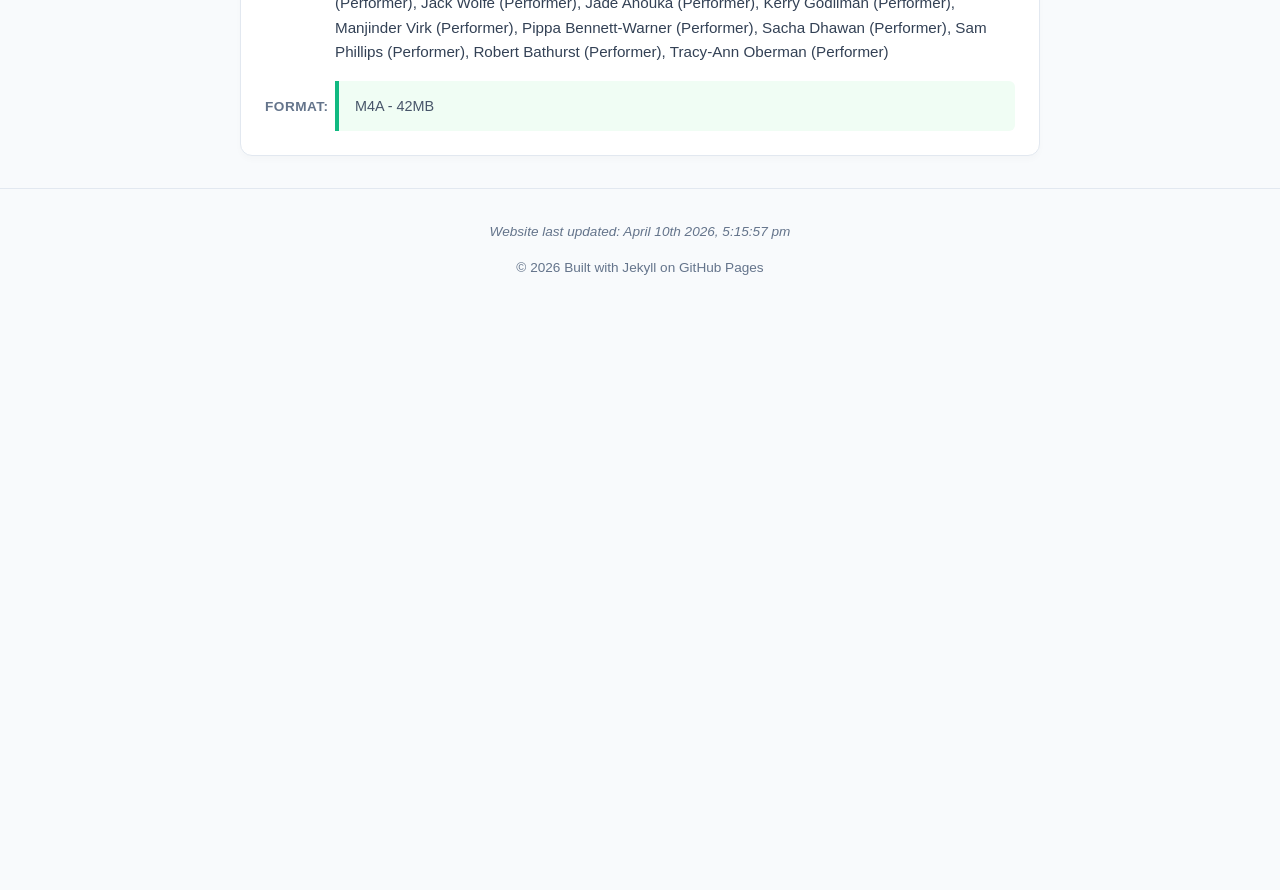
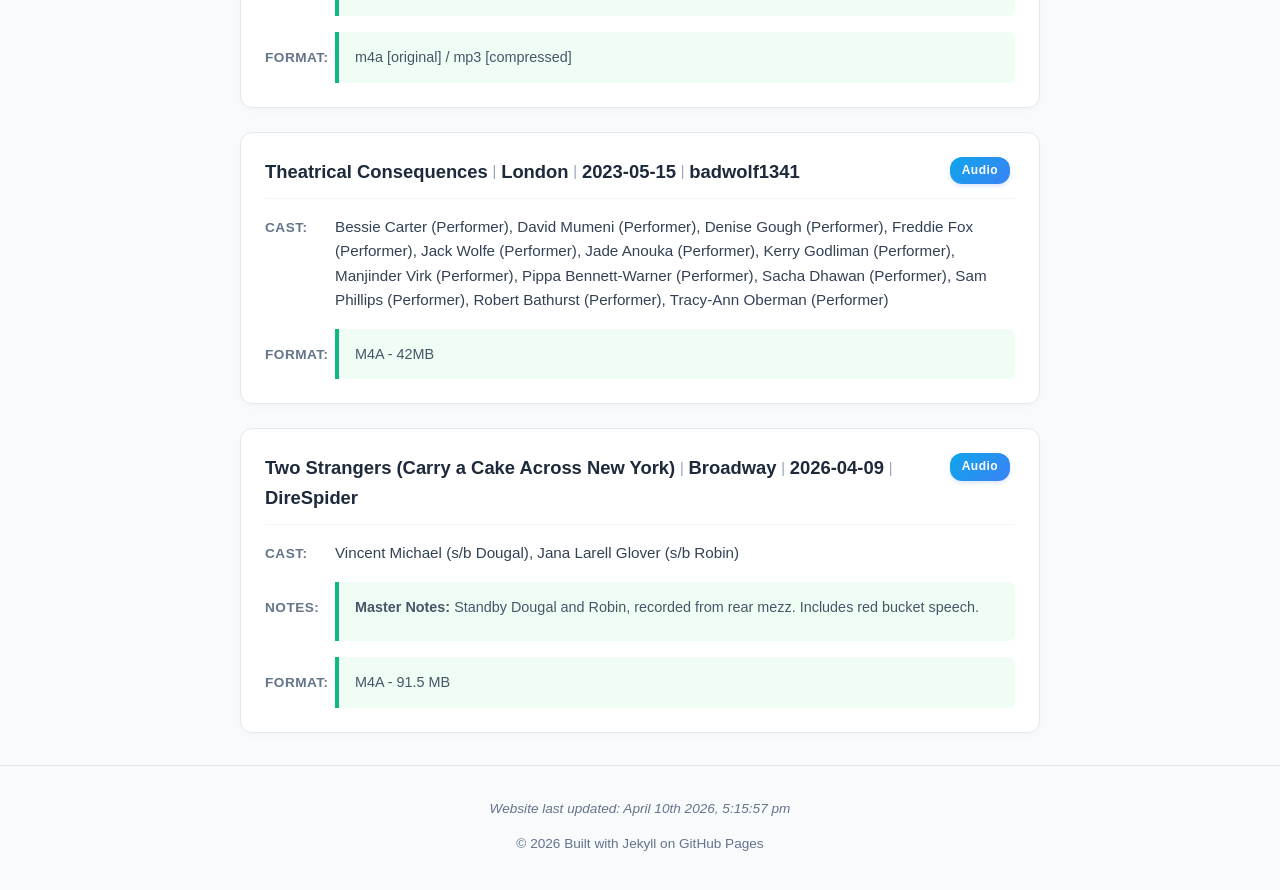
Before and after one commit to DireSpider/direspider.github.io, a Jekyll site: the page built from audios/index.html, in a window 1280 px wide and 900 px high, scrolled down 23720 px. Shown: the top 890 px of the window. Built offline with Jekyll 4.4.1, drawn with Linux system fonts in a browser that asks for light colours; before the commit the page ends 24044 px from its top, so only the background shows below that; some of the changed text lies outside the part shown.

Commit message:
update audio include html

```diff
--- a/_includes/audios.html
+++ b/_includes/audios.html
@@ -456,6 +456,50 @@
 <span class="label">Format:</span>
 <div class="notes-text">
  MP3 (untracked) - 177 MB
+</div>
+</div>
+
+    </div>    <div class="recording-card">
+        <div class="header">
+
+          <div class="header-info">
+            <span>Hadestown</span>
+            <span class="separator">|</span>
+            <span>Broadway</span>
+            <span class="separator">|</span>
+            <span>2026-02-28</span>
+            <span class="separator">|</span>
+            <span>babybee</span>
+          </div>
+
+          <div class ="header-badges">
+        <span class="media-type-badge">audio</span>
+
+
+
+
+
+             </div>
+
+        </div>
+
+        <div class="info-section">
+            <span class="label">Cast:</span>
+            <span id="cast-display" class="content-text">
+                Jack Wolfe (Orpheus), Morgan Dudley (Eurydice), Tara Jackson (u/s Persephone), Paulo Szot (Hades), Kurt Elling (Hermes)
+            </span>
+        </div>
+
+
+
+
+
+
+
+<div class="info-section">
+<span class="label">Format:</span>
+<div class="notes-text">
+ M4A - 72 MB
 </div>
 </div>
 
@@ -3284,4 +3328,63 @@
 </div>
 </div>
 
+    </div>    <div class="recording-card">
+        <div class="header">
+
+          <div class="header-info">
+            <span>Two Strangers (Carry a Cake Across New York)</span>
+            <span class="separator">|</span>
+            <span>Broadway</span>
+            <span class="separator">|</span>
+            <span>2026-04-09</span>
+            <span class="separator">|</span>
+            <span>DireSpider</span>
+          </div>
+
+          <div class ="header-badges">
+        <span class="media-type-badge">audio</span>
+
+
+
+
+
+             </div>
+
+        </div>
+
+        <div class="info-section">
+            <span class="label">Cast:</span>
+            <span id="cast-display" class="content-text">
+                Vincent Michael (s/b Dougal), Jana Larell Glover (s/b Robin)
+            </span>
+        </div>
+
+
+      <div class="info-section">
+          <span class="label">Notes:</span>
+          <div class="notes-text">
+
+
+              <div style="margin-bottom: 0.5rem;">
+                  <strong>Master Notes:</strong> Standby Dougal and Robin, recorded from rear mezz. Includes red bucket speech.
+              </div>
+
+
+
+
+          </div>
+      </div>
+
+
+
+
+
+
+<div class="info-section">
+<span class="label">Format:</span>
+<div class="notes-text">
+ M4A - 91.5 MB
+</div>
+</div>
+
     </div>
```
